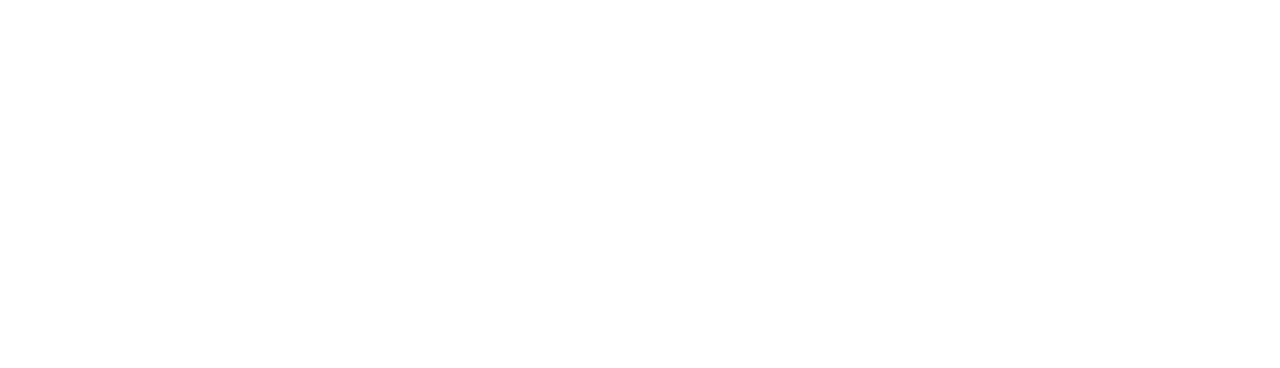
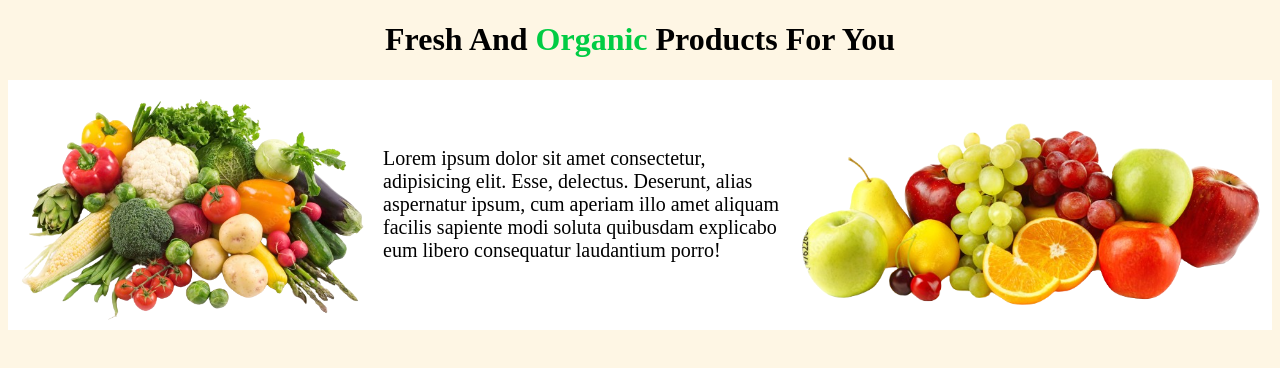
Before and after one commit to dipaligaikwad12/Media-Queries, a plain HTML site: page index.html in a window 1280 px wide. Drawn offline with Linux system fonts and the light colour scheme.

Commit message:
header created

```diff
--- a/index.html
+++ b/index.html
@@ -3,9 +3,16 @@
 <head>
     <meta charset="UTF-8">
     <meta name="viewport" content="width=device-width, initial-scale=1.0">
+    <link rel="stylesheet" href="./style.css">
     <title>Media Queries</title>
 </head>
 <body>
+    <h1 class="heading">Fresh And <span class="name-color">Organic</span> Products For You</h1>
+    <div class="main-header-container">
+        <img src="./images/vegetables.png" class="header-image">
+        <p class="paragraph-style">Lorem ipsum dolor sit amet consectetur, adipisicing elit. Esse, delectus. Deserunt, alias aspernatur ipsum, cum aperiam illo amet aliquam facilis sapiente modi soluta quibusdam explicabo eum libero consequatur laudantium porro!</p>
+        <img src="./images/fruits.png" class="header-image">
+    </div>
 
 </body>
 </html>
--- a/style.css
+++ b/style.css
@@ -0,0 +1,31 @@
+body{
+    background-color: #fef6e4;
+}
+.heading{
+    text-align: center;
+}
+.main-header-container{
+    display: flex;
+    background-color: #ffffff;
+    align-items: center;
+    justify-content: center;
+}
+.header-image{
+    height: 250px;
+}
+.name-color{
+    color:  #00cc44;
+}
+.paragraph-style{
+    font-size: 20px;
+}
+.features-card{
+    width: 300px;
+    background-color: #ffffff;
+    margin: 30px;
+    padding: 20px;
+    border:3px double black;
+}
+.card-image{
+    height: 200px;
+}
```
Also changed, not shown: images/fruits.jpg (deleted), images/fruits.png (added), images/frut.jpg (deleted), images/frut.png (added), images/vegetab.jfif (deleted), images/vegetab.png (added), images/vegetables.jpg (deleted), images/vegetables.png (added).
